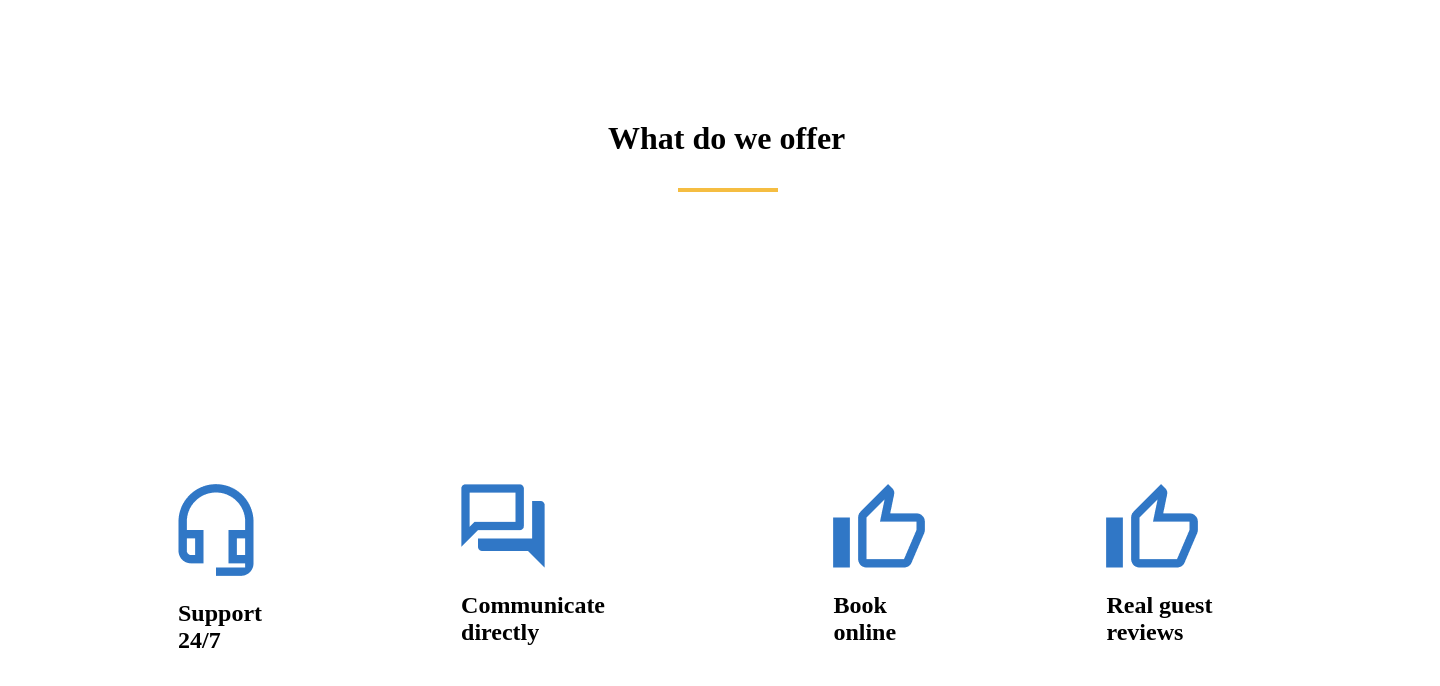
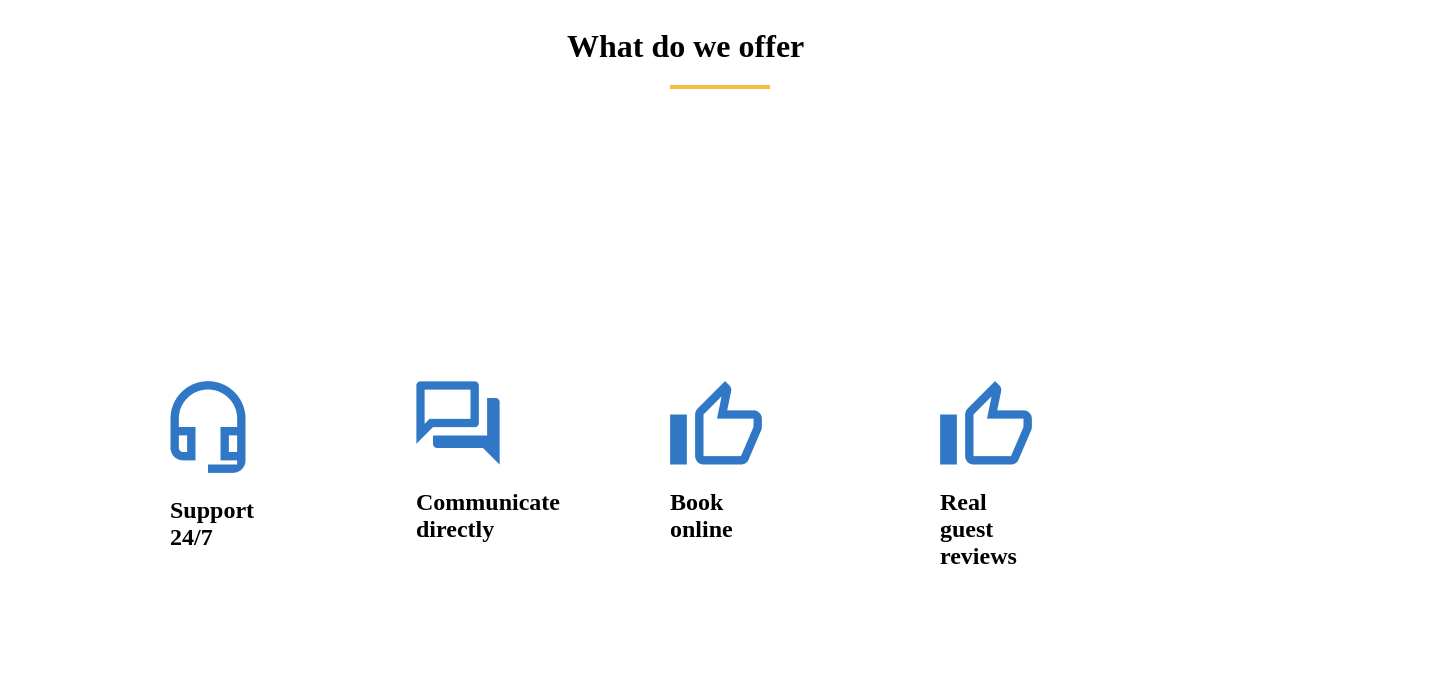
Before and after one commit to kamarova/if-html, a website: page index.html in a window 1280 px wide. Shown: the whole page, 1440 px wide, since content can reach past the window. Drawn offline with Linux system fonts and the light colour scheme.

Commit message:
added stroke under the title, 4 images put in a row,

```diff
--- a/styles.css
+++ b/styles.css
@@ -1,6 +1,44 @@
 .title {
-    margin-left: 600px;
-    margin-top: 120px;
+    margin: 10px auto 0;
+    width: 306px;
+    height: 47px;
+    left: 567px;
+    top: 1020px;
+}
+
+.container {
+    margin: 10px auto 0;
+    position: absolute;
+    width: 1440px;
+    height: 569px;
+    left: 0px;
+}
+
+.service-title-support {
+    width: 75px;
+    height: 91.67px;
+    top: 4.17px;
+    left: 12.5px;
+}
+
+.service-title-communicate {
+    width: 83.33px;
+    height: 83.33px;
+    top: 8.33px;
+    left: 8.33px;
+}
+
+.service-title-book-online {
+    width: 100px;
+    height: 66.67px;
+    top: 16.67px;
+}
+
+.service-title-real-guest-reviews {
+    width: 91.67px;
+    height: 83.33px;
+    top: 4.17px;
+    left: 4.17px;
 }
 
 .stroke  {
```
